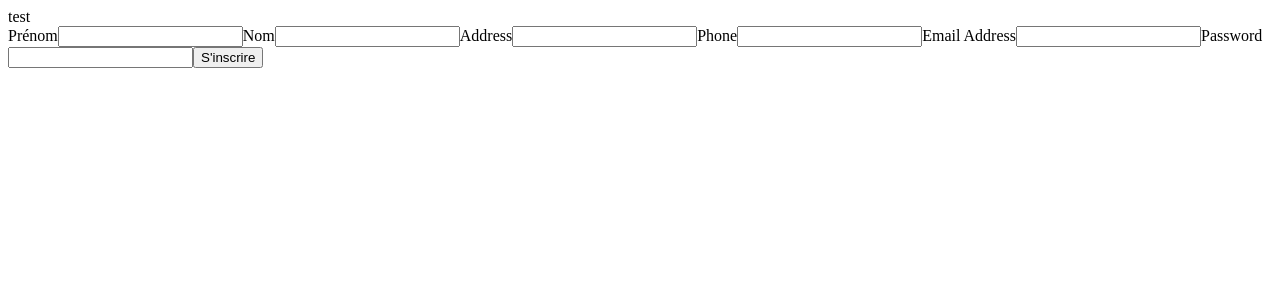
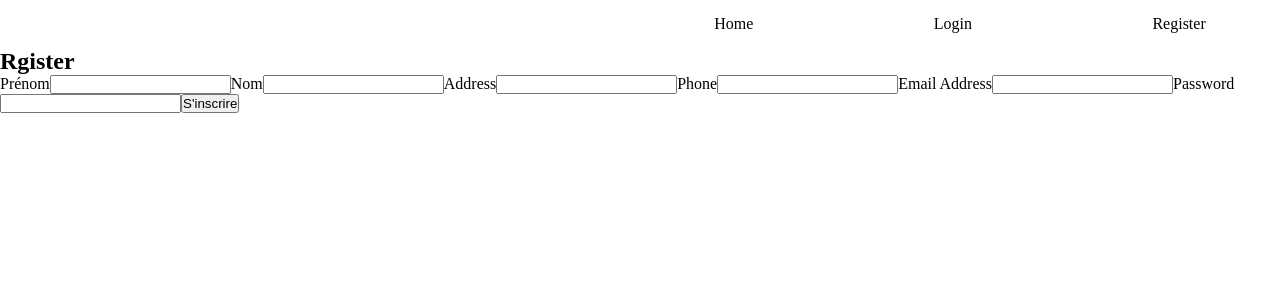
Before and after one commit to Bak-Faek/library, a React (Vite) app in the folder frontend/: page /register in a window 1280 px wide. Shown: the top 300 px of the page. Built offline with nearby package versions, Linux system fonts and the light colour scheme.

Commit message:
ajout pages et navbar

```diff
--- /dev/null
+++ b/frontend/src/App.css
@@ -0,0 +1,10 @@
+*{
+    padding: 0;
+    margin: 0;
+}
+
+a{
+    text-decoration: none;
+    list-style: none;
+    color: black;
+}
--- a/frontend/src/App.jsx
+++ b/frontend/src/App.jsx
@@ -1,8 +1,11 @@
+import Navbar from "./components/Navbar/Navbar";
 import Ouvrages from "./components/Ouvrages/Ouvrages";
+import './App.css'
 
 function App() {
   return (
     <div>
+      <Navbar />
       <Ouvrages />
     </div>
   );
--- a/frontend/src/components/Login/Login.jsx
+++ b/frontend/src/components/Login/Login.jsx
@@ -46,7 +46,7 @@ export default function Login() {
   };
   return (
     <section>
-      <div>test</div>
+      <h2>Login</h2>
       <label htmlFor="email">
         Email
         <input
--- /dev/null
+++ b/frontend/src/components/Navbar/Navbar.css
@@ -0,0 +1,13 @@
+nav {
+  height: 3rem;
+  display: flex;
+  justify-content: flex-end;
+  align-items: center;
+}
+ul {
+    padding: 0;
+  display: flex;
+  justify-content: space-around;
+  gap: 2rem;
+  width: 50%;
+}
--- /dev/null
+++ b/frontend/src/components/Navbar/Navbar.jsx
@@ -0,0 +1,20 @@
+import { Link } from "react-router-dom";
+import './Navbar.css'
+
+export default function Navbar() {
+  return (
+    <nav>
+      <ul>
+        <Link to="/">
+          <li>Home</li>
+        </Link>
+        <Link to="/login">
+          <li>Login</li>
+        </Link>
+        <Link to="/register">
+          <li>Register</li>
+        </Link>
+      </ul>
+    </nav>
+  );
+}
--- a/frontend/src/components/Register/Register.jsx
+++ b/frontend/src/components/Register/Register.jsx
@@ -50,25 +50,23 @@ export default function Register() {
         password,
       }),
     })
-    .then(response => {
+      .then((response) => {
         if (response.status === 201) {
           navigate("/login");
         } else {
-        return response.json().then(data => {
+          return response.json().then((data) => {
             console.info(data);
           });
         }
       })
-    .catch(err => {
+      .catch((err) => {
         console.error(err);
       });
   };
 
-
-
   return (
     <section>
-      <div>test</div>
+      <h2>Rgister</h2>
       <label htmlFor="prénom">
         Prénom
         <input
--- /dev/null
+++ b/frontend/src/pages/LoginPage.jsx
@@ -0,0 +1,12 @@
+import Navbar from "../components/Navbar/Navbar";
+
+import Login from "../components/Login/Login";
+
+export default function LoginPage() {
+  return (
+    <div>
+      <Navbar />
+      <Login/>
+    </div>
+  );
+}
--- /dev/null
+++ b/frontend/src/pages/RgisterPage.jsx
@@ -0,0 +1,11 @@
+import Navbar from "../components/Navbar/Navbar";
+import Register from "../components/Register/Register";
+
+export default function RegisterPage() {
+  return (
+    <div>
+      <Navbar />
+      <Register/>
+    </div>
+  );
+}
```
Also changed, not shown: frontend/src/main.jsx (+4 -4 lines). Lines whose indentation alone changed are shown as unchanged.
